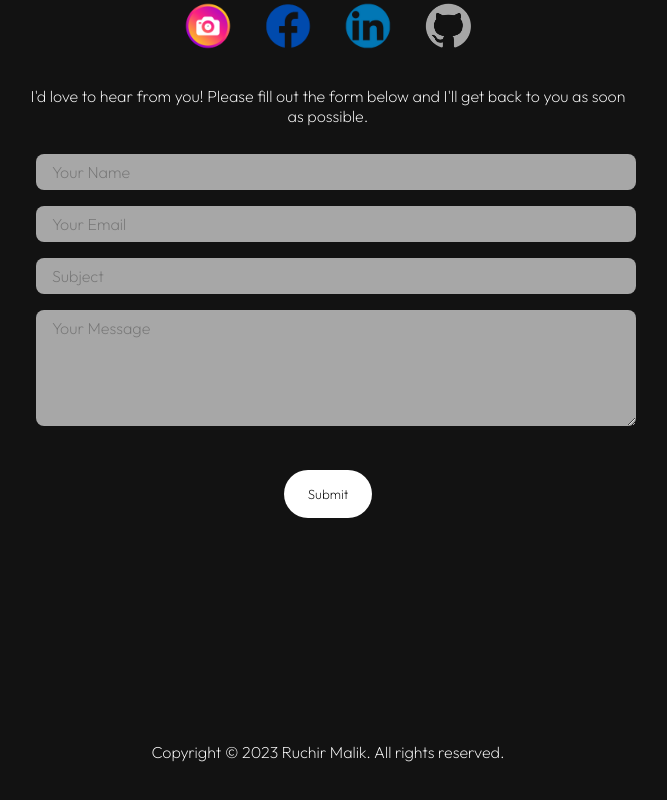
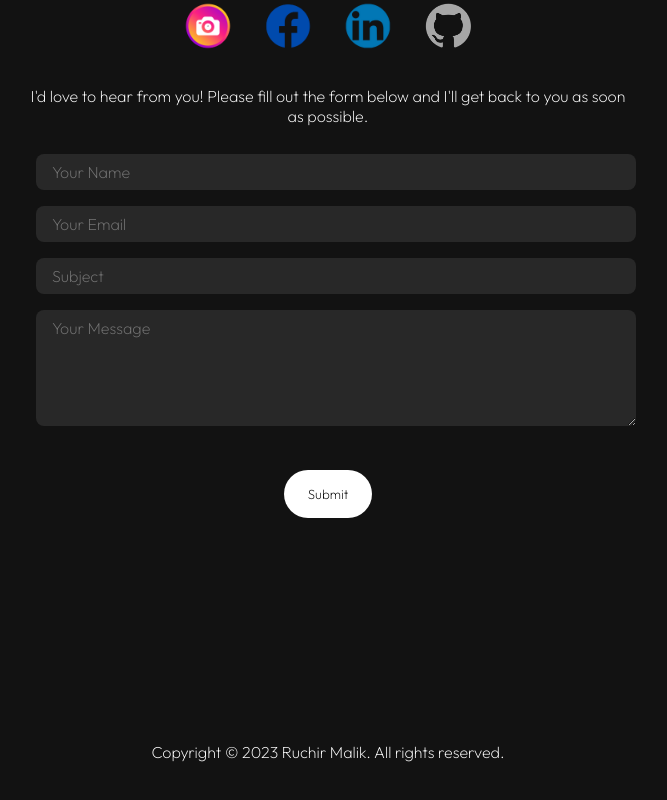
Before and after one commit to ruchirmalik/Portfolio, a React (Create React App) app: page / in a window 1280 px wide. Shown: the part 3892-4692 px from the top of the page, without its empty margins (312-979 px from the left). Built offline with nearby package versions, Linux system fonts and the light colour scheme.

Commit message:
Changed contact page color

```diff
--- a/src/components/Contact/contact.css
+++ b/src/components/Contact/contact.css
@@ -65,7 +65,7 @@
   margin: 0.5rem;
   color: white;
   border-radius: 0.5rem;
-  background: #a7a7a7;
+  background: rgb(40, 40, 40);
   border: none;
   padding: 0.5rem 1rem;
 }
```
